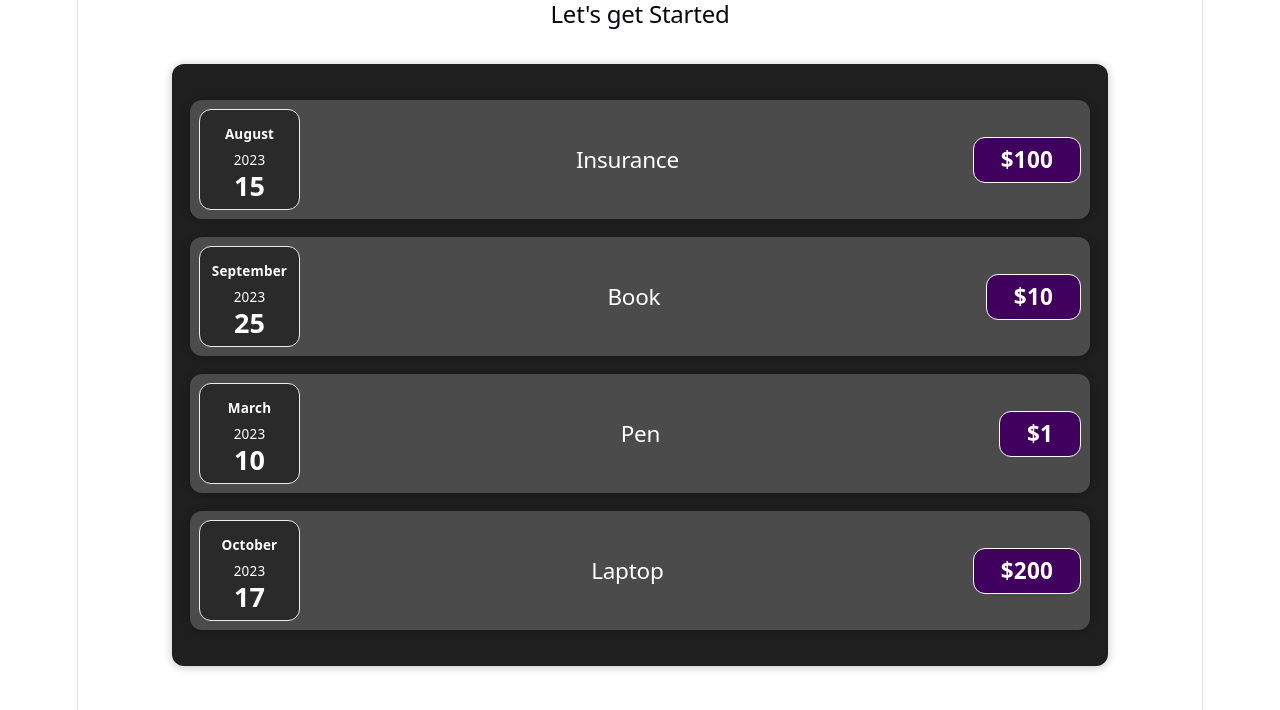
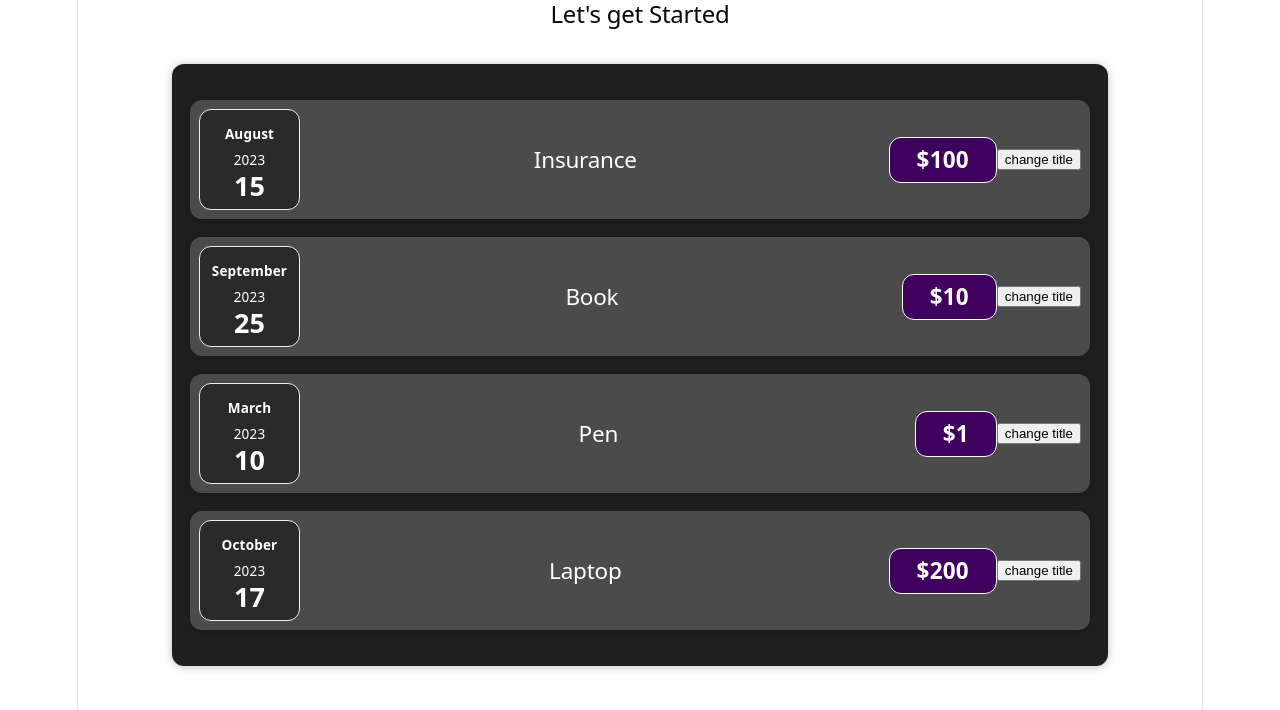
Before and after one commit to Yash-Gehlot/Learning-React, a React (Vite) app in the folder firstProject/: page / in a window 1280 px wide. Shown: the top 710 px of the page. Built offline with nearby package versions, Linux system fonts and the light colour scheme.

Commit message:
learning hooks

```diff
--- a/firstProject/src/components/Expenses/ExpenseItem.jsx
+++ b/firstProject/src/components/Expenses/ExpenseItem.jsx
@@ -3,15 +3,23 @@
 import "./ExpenseItem.css";
 import ExpenseDate from "./ExpenseDate";
 import Card from "../UI/Card";
+import { useState } from "react";
 
 function ExpenseItem(props) {
+  const [title, setTitle] = useState(props.title);
+
+  function buttonClickHandler() {
+    setTitle("New Title");
+  }
+
   return (
     <Card className="expense-item">
       <ExpenseDate date={props.date} />
       <div className="expense-item__description">
-        <h2>{props.title}</h2>
+        <h2>{title}</h2>
         <div className="expense-item__price">${props.price}</div>
       </div>
+      <button onClick={buttonClickHandler}>change title</button>
     </Card>
   );
 }
```
